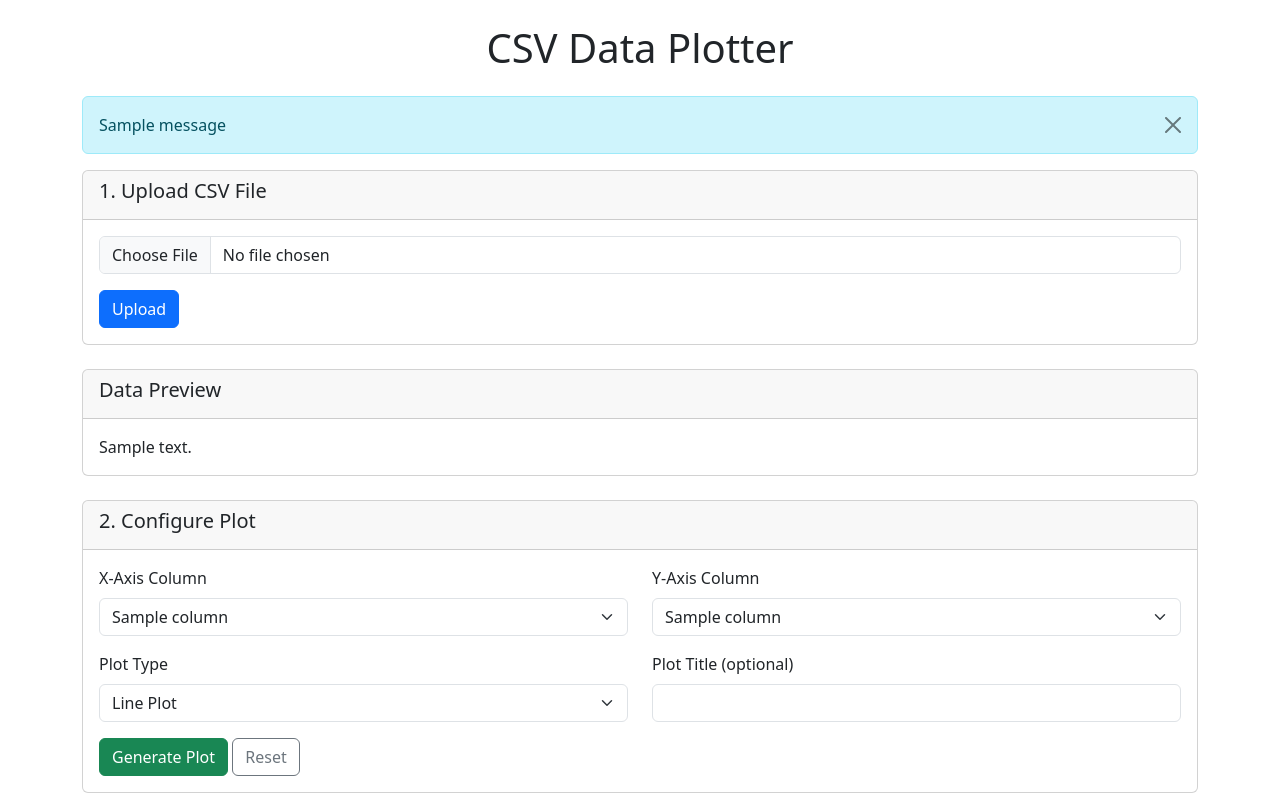
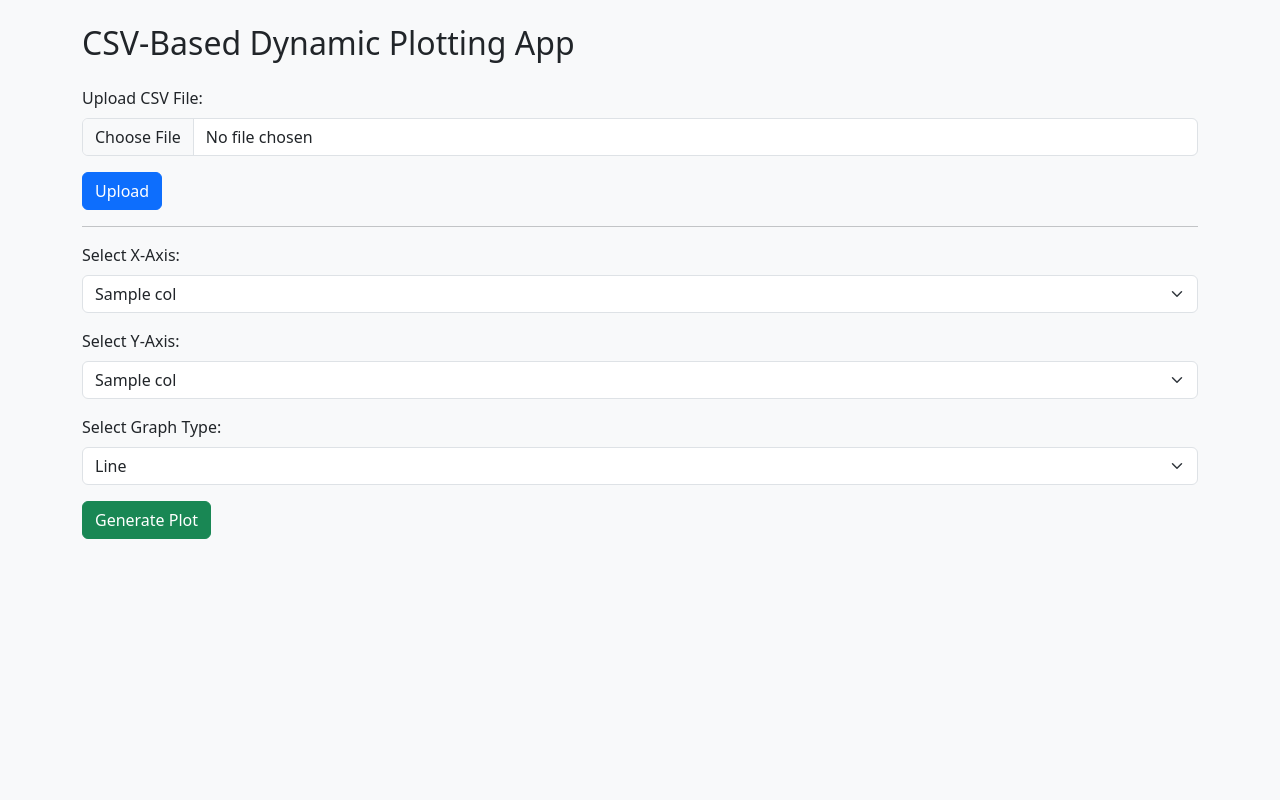
Before and after one commit to Zainab-Ayoub/CSV_Based_Dynamic_Plotting_Web_App, a Flask app: template templates/index.html in a window 1280 px wide. Run offline with Flask 3, Linux system fonts and the light colour scheme; the template is opened without the code that fills it: most values are stand-ins (such as "Sample title", 1, 10 or a date in 2020); one stand-in notice (Sample message) is shown.

Commit message:
sample data

```diff
--- a/app.py
+++ b/app.py
@@ -1,145 +1,74 @@
 import os
-import uuid
 import pandas as pd
 import matplotlib.pyplot as plt
-from flask import Flask, request, render_template, send_file, redirect, url_for, flash
+from flask import Flask, render_template, request, redirect, send_from_directory
+
+UPLOAD_FOLDER = 'uploads'
+STATIC_FOLDER = 'static'
 
 app = Flask(__name__)
-app.config['SECRET_KEY'] = 'your-secret-key-here'
-app.config['UPLOAD_FOLDER'] = 'uploads'
-app.config['STATIC_FOLDER'] = 'static'
-app.config['MAX_CONTENT_LENGTH'] = 2 * 1024 * 1024  # 2MB limit
-
-# Ensure directories exist
-os.makedirs(app.config['UPLOAD_FOLDER'], exist_ok=True)
-os.makedirs(app.config['STATIC_FOLDER'], exist_ok=True)
-
-def allowed_file(filename):
-    return '.' in filename and filename.rsplit('.', 1)[1].lower() == 'csv'
-
-def clean_old_files(directory, max_files=5):
-    files = [os.path.join(directory, f) for f in os.listdir(directory)]
-    if len(files) > max_files:
-        files.sort(key=os.path.getmtime)
-        for f in files[:-max_files]:
-            try:
-                os.remove(f)
-            except:
-                pass
+app.config['UPLOAD_FOLDER'] = UPLOAD_FOLDER
 
 @app.route('/', methods=['GET', 'POST'])
 def index():
     if request.method == 'POST':
-        # Handle file upload
-        if 'csv_file' not in request.files:
-            flash('No file selected', 'error')
-            return redirect(request.url)
+        # Step 1: Upload CSV
+        file = request.files['csv_file']
+        if file.filename == '':
+            return render_template('index.html', error="No file selected.")
 
-        file = request.files['csv_file']
+        filepath = os.path.join(app.config['UPLOAD_FOLDER'], file.filename)
+        file.save(filepath)
+        df = pd.read_csv(filepath)
 
-        if file.filename == '':
-            flash('No file selected', 'error')
-            return redirect(request.url)
-
-        if not allowed_file(file.filename):
-            flash('Only CSV files are allowed', 'error')
-            return redirect(request.url)
-
-        try:
-            # Save file
-            filename = str(uuid.uuid4()) + '.csv'
-            filepath = os.path.join(app.config['UPLOAD_FOLDER'], filename)
-            file.save(filepath)
-
-            # Read CSV
-            df = pd.read_csv(filepath)
-            columns = df.columns.tolist()
-
-            # Clean old files
-            clean_old_files(app.config['UPLOAD_FOLDER'])
-
-            return render_template('index.html',
-                                 columns=columns,
-                                 filename=filename,
-                                 data_preview=df.head(10).to_html(classes='table table-striped'))
-
-        except Exception as e:
-            flash(f'Error processing file: {str(e)}', 'error')
-            return redirect(request.url)
-
-    # Handle plot generation
-    plot_filename = request.args.get('plot')
-    filename = request.args.get('filename')
-
-    if plot_filename:
-        return render_template('index.html', plot=plot_filename)
-
-    if filename:
-        try:
-            filepath = os.path.join(app.config['UPLOAD_FOLDER'], filename)
-            df = pd.read_csv(filepath)
-            columns = df.columns.tolist()
-            return render_template('index.html',
-                                 columns=columns,
-                                 filename=filename,
-                                 data_preview=df.head(10).to_html(classes='table table-striped'))
-        except:
-            pass
+        # Step 2: Select Columns
+        columns = df.columns.tolist()
+        return render_template('index.html', columns=columns, filename=file.filename)
 
     return render_template('index.html')
 
 @app.route('/plot', methods=['POST'])
 def plot():
-    try:
-        filename = request.form['filename']
-        x_col = request.form['x_column']
-        y_col = request.form['y_column']
-        plot_type = request.form['plot_type']
-        title = request.form.get('title', f'{y_col} vs {x_col}')
+    x_col = request.form['x_column']
+    y_col = request.form['y_column']
+    plot_type = request.form['plot_type']
+    filename = request.form['filename']
 
-        filepath = os.path.join(app.config['UPLOAD_FOLDER'], filename)
-        df = pd.read_csv(filepath)
+    filepath = os.path.join(app.config['UPLOAD_FOLDER'], filename)
+    df = pd.read_csv(filepath)
 
-        # Create plot
-        plt.figure(figsize=(10, 6))
+    x = df[x_col]
+    y = df[y_col]
 
-        if plot_type == 'line':
-            plt.plot(df[x_col], df[y_col], marker='o', linestyle='-', color='blue')
-        elif plot_type == 'bar':
-            plt.bar(df[x_col], df[y_col], color='green')
-        elif plot_type == 'scatter':
-            plt.scatter(df[x_col], df[y_col], color='red')
-        elif plot_type == 'pie':
-            plt.pie(df[y_col], labels=df[x_col], autopct='%1.1f%%')
+    plt.figure(figsize=(8, 5))
+    if plot_type == 'line':
+        plt.plot(x, y)
+    elif plot_type == 'bar':
+        plt.bar(x, y)
+    elif plot_type == 'scatter':
+        plt.scatter(x, y)
 
-        plt.xlabel(x_col)
-        plt.ylabel(y_col)
-        plt.title(title)
-        plt.grid(True)
-        plt.tight_layout()
+    plt.xlabel(x_col)
+    plt.ylabel(y_col)
+    plt.title(f'{plot_type.capitalize()} Plot: {y_col} vs {x_col}')
+    plt.tight_layout()
+    plot_path = os.path.join(STATIC_FOLDER, 'plot.png')
+    plt.savefig(plot_path)
+    plt.close()
 
-        # Save plot
-        plot_filename = f"plot_{uuid.uuid4().hex}.png"
-        plot_path = os.path.join(app.config['STATIC_FOLDER'], plot_filename)
-        plt.savefig(plot_path)
-        plt.close()
+    preview_x = x.head(10).tolist()
+    preview_y = y.head(10).tolist()
 
-        clean_old_files(app.config['STATIC_FOLDER'])
+    return render_template('index.html', image_file='plot.png',
+                           x_col=x_col, y_col=y_col,
+                           preview_x=preview_x, preview_y=preview_y,
+                           columns=df.columns.tolist(), filename=filename)
 
-        return redirect(url_for('index', plot=plot_filename, filename=filename))
-
-    except Exception as e:
-        flash(f'Error generating plot: {str(e)}', 'error')
-        return redirect(url_for('index', filename=filename))
-
-@app.route('/download/<plot_filename>')
-def download(plot_filename):
-    plot_path = os.path.join(app.config['STATIC_FOLDER'], plot_filename)
-    return send_file(plot_path, as_attachment=True)
-
-@app.route('/reset')
-def reset():
-    return redirect(url_for('index'))
+@app.route('/download')
+def download_plot():
+    return send_from_directory(STATIC_FOLDER, 'plot.png', as_attachment=True)
 
 if __name__ == '__main__':
+    os.makedirs('uploads', exist_ok=True)
+    os.makedirs('static', exist_ok=True)
     app.run(debug=True)
--- a/templates/index.html
+++ b/templates/index.html
@@ -1,154 +1,80 @@
 <!DOCTYPE html>
-<html lang="en">
+<html>
 <head>
-    <meta charset="UTF-8">
-    <meta name="viewport" content="width=device-width, initial-scale=1.0">
-    <title>CSV Data Plotter</title>
-    <link href="https://cdn.jsdelivr.net/npm/bootstrap@5.3.0/dist/css/bootstrap.min.css" rel="stylesheet">
-    <style>
-        .preview-box {
-            border: 1px solid #ddd;
-            padding: 10px;
-            margin-bottom: 20px;
-            border-radius: 5px;
-            background-color: #f9f9f9;
-        }
-        .plot-container {
-            margin-top: 30px;
-            text-align: center;
-        }
-        .plot-img {
-            max-width: 100%;
-            height: auto;
-            box-shadow: 0 0 10px rgba(0,0,0,0.1);
-        }
-    </style>
+    <title>CSV Plotter</title>
+    <link rel="stylesheet" href="https://cdn.jsdelivr.net/npm/bootstrap@5.3.0/dist/css/bootstrap.min.css">
 </head>
-<body>
-    <div class="container mt-4">
-        <h1 class="text-center mb-4">CSV Data Plotter</h1>
+<body class="p-4 bg-light">
+<div class="container">
+    <h2 class="mb-4">CSV-Based Dynamic Plotting App</h2>
 
-        <!-- Flash messages -->
-        {% with messages = get_flashed_messages(with_categories=true) %}
-            {% if messages %}
-                {% for category, message in messages %}
-                    <div class="alert alert-{{ 'danger' if category == 'error' else 'info' }} alert-dismissible fade show">
-                        {{ message }}
-                        <button type="button" class="btn-close" data-bs-dismiss="alert"></button>
-                    </div>
-                {% endfor %}
+    {% if error %}
+        <div class="alert alert-danger">{{ error }}</div>
     {% endif %}
-        {% endwith %}
 
-        <!-- File upload form -->
-        <div class="card mb-4">
-            <div class="card-header">
-                <h5>1. Upload CSV File</h5>
-            </div>
-            <div class="card-body">
-                <form method="POST" enctype="multipart/form-data">
+    <form action="/" method="POST" enctype="multipart/form-data">
         <div class="mb-3">
-                        <input class="form-control" type="file" name="csv_file" accept=".csv" required>
+            <label for="csv_file" class="form-label">Upload CSV File:</label>
+            <input type="file" name="csv_file" class="form-control" required>
         </div>
         <button type="submit" class="btn btn-primary">Upload</button>
     </form>
-            </div>
-        </div>
 
     {% if columns %}
-        <!-- Data preview -->
-        <div class="card mb-4">
-            <div class="card-header">
-                <h5>Data Preview</h5>
-            </div>
-            <div class="card-body">
-                {{ data_preview|safe }}
-            </div>
-        </div>
-
-        <!-- Plot configuration form -->
-        <div class="card">
-            <div class="card-header">
-                <h5>2. Configure Plot</h5>
-            </div>
-            <div class="card-body">
-                <form method="POST" action="{{ url_for('plot') }}">
+        <hr>
+        <form action="/plot" method="POST">
             <input type="hidden" name="filename" value="{{ filename }}">
-
-                    <div class="row mb-3">
-                        <div class="col-md-6">
-                            <label for="x_column" class="form-label">X-Axis Column</label>
-                            <select class="form-select" id="x_column" name="x_column" required>
-                                {% for column in columns %}
-                                    <option value="{{ column }}">{{ column }}</option>
+            <div class="mb-3">
+                <label for="x_column" class="form-label">Select X-Axis:</label>
+                <select name="x_column" class="form-select" required>
+                    {% for col in columns %}
+                        <option value="{{ col }}">{{ col }}</option>
                     {% endfor %}
                 </select>
             </div>
-                        <div class="col-md-6">
-                            <label for="y_column" class="form-label">Y-Axis Column</label>
-                            <select class="form-select" id="y_column" name="y_column" required>
-                                {% for column in columns %}
-                                    <option value="{{ column }}">{{ column }}</option>
+
+            <div class="mb-3">
+                <label for="y_column" class="form-label">Select Y-Axis:</label>
+                <select name="y_column" class="form-select" required>
+                    {% for col in columns %}
+                        <option value="{{ col }}">{{ col }}</option>
                     {% endfor %}
                 </select>
             </div>
-                    </div>
 
-                    <div class="row mb-3">
-                        <div class="col-md-6">
-                            <label for="plot_type" class="form-label">Plot Type</label>
-                            <select class="form-select" id="plot_type" name="plot_type" required>
-                                <option value="line">Line Plot</option>
-                                <option value="bar">Bar Chart</option>
-                                <option value="scatter">Scatter Plot</option>
-                                <option value="pie">Pie Chart</option>
+            <div class="mb-3">
+                <label class="form-label">Select Graph Type:</label>
+                <select name="plot_type" class="form-select">
+                    <option value="line">Line</option>
+                    <option value="bar">Bar</option>
+                    <option value="scatter">Scatter</option>
                 </select>
-                        </div>
-                        <div class="col-md-6">
-                            <label for="title" class="form-label">Plot Title (optional)</label>
-                            <input type="text" class="form-control" id="title" name="title">
-                        </div>
             </div>
 
             <button type="submit" class="btn btn-success">Generate Plot</button>
-                    <a href="{{ url_for('reset') }}" class="btn btn-outline-secondary">Reset</a>
         </form>
-            </div>
-        </div>
     {% endif %}
 
-        <!-- Plot display -->
-        {% if plot %}
-        <div class="plot-container mt-4">
-            <div class="card">
-                <div class="card-header">
-                    <h5>Generated Plot</h5>
-                </div>
-                <div class="card-body">
-                    <img src="{{ url_for('static', filename=plot) }}" class="plot-img" alt="Generated Plot">
-                    <div class="mt-3">
-                        <a href="{{ url_for('download', plot_filename=plot) }}" class="btn btn-primary">Download Plot</a>
-                    </div>
-                </div>
-            </div>
-        </div>
+    {% if image_file %}
+        <hr>
+        <h4>Preview (Top 10 Rows)</h4>
+        <table class="table table-bordered">
+            <thead>
+                <tr><th>{{ x_col }}</th><th>{{ y_col }}</th></tr>
+            </thead>
+            <tbody>
+                {% for x, y in zip(preview_x, preview_y) %}
+                    <tr><td>{{ x }}</td><td>{{ y }}</td></tr>
+                {% endfor %}
+            </tbody>
+        </table>
+
+        <h4 class="mt-4">Generated Plot</h4>
+        <img src="{{ url_for('static', filename=image_file) }}" class="img-fluid mb-3" alt="Plot">
+
+        <a href="/download" class="btn btn-outline-primary">Download Plot</a>
+        <a href="/" class="btn btn-secondary ms-2">Reset</a>
     {% endif %}
 </div>
-
-    <script src="https://cdn.jsdelivr.net/npm/bootstrap@5.3.0/dist/js/bootstrap.bundle.min.js"></script>
-    <script>
-        // Simple column selection preview (optional enhancement)
-        document.addEventListener('DOMContentLoaded', function() {
-            const xSelect = document.getElementById('x_column');
-            const ySelect = document.getElementById('y_column');
-
-            if (xSelect && ySelect) {
-                // Ensure different columns are selected by default
-                if (xSelect.options.length > 1 && ySelect.options.length > 1) {
-                    ySelect.selectedIndex = 1;
-                }
-            }
-        });
-    </script>
 </body>
 </html>
```
Also changed, not shown: sample_data.csv (added, +7 -0 lines). Lines whose indentation alone changed are shown as unchanged.
